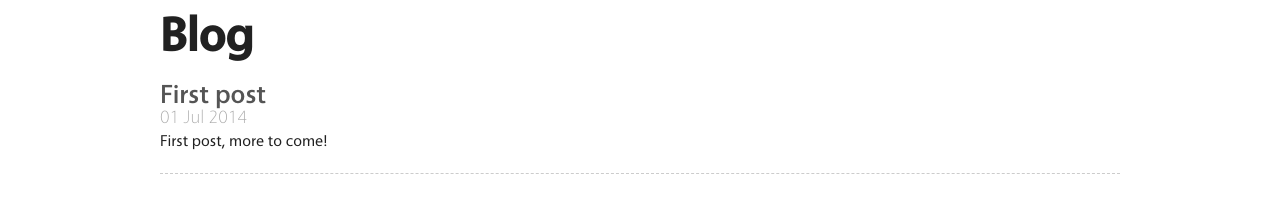
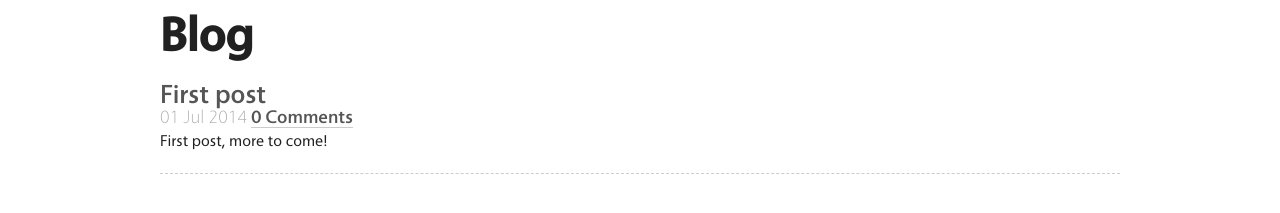
Before and after one commit to skimmmer/skimmmer.github.io, a Jekyll site: the page built from blog/index.html, in a window 1280 px wide. Shown: the part 386-599 px from the top of the page. Built offline with Jekyll 4.4.1, drawn with Linux system fonts in a browser that asks for light colours; nearby versions of some CDN libraries; comment, search, counter and statistics services are not loaded.

Commit message:
Adding comments

```diff
--- a/blog/index.html
+++ b/blog/index.html
@@ -6,12 +6,13 @@ layout: default
 <ul class="posts">
 	{% for post in site.posts %}
 	<li>
-	{% if post.comments %}
-	<a class="title" href="{{ post.url }}#disqus_thread">{{ post.title }}</a>
-	{% else %}
 	<a class="title" href="{{ post.url }}">{{ post.title }}</a>
-	{% endif %}
-	<div class="date">{{ post.date | date_to_string }}</div>
+	<div class="date">
+		{{ post.date | date_to_string }}
+		{% if post.comments %}
+		<a href="{{ post.url }}#disqus_thread">0 Comments</a>
+		{% endif %}
+	</div>
 	<div class="excerpt">{{ post.excerpt }}</div>
 	</li>
 	{% endfor %}
```
